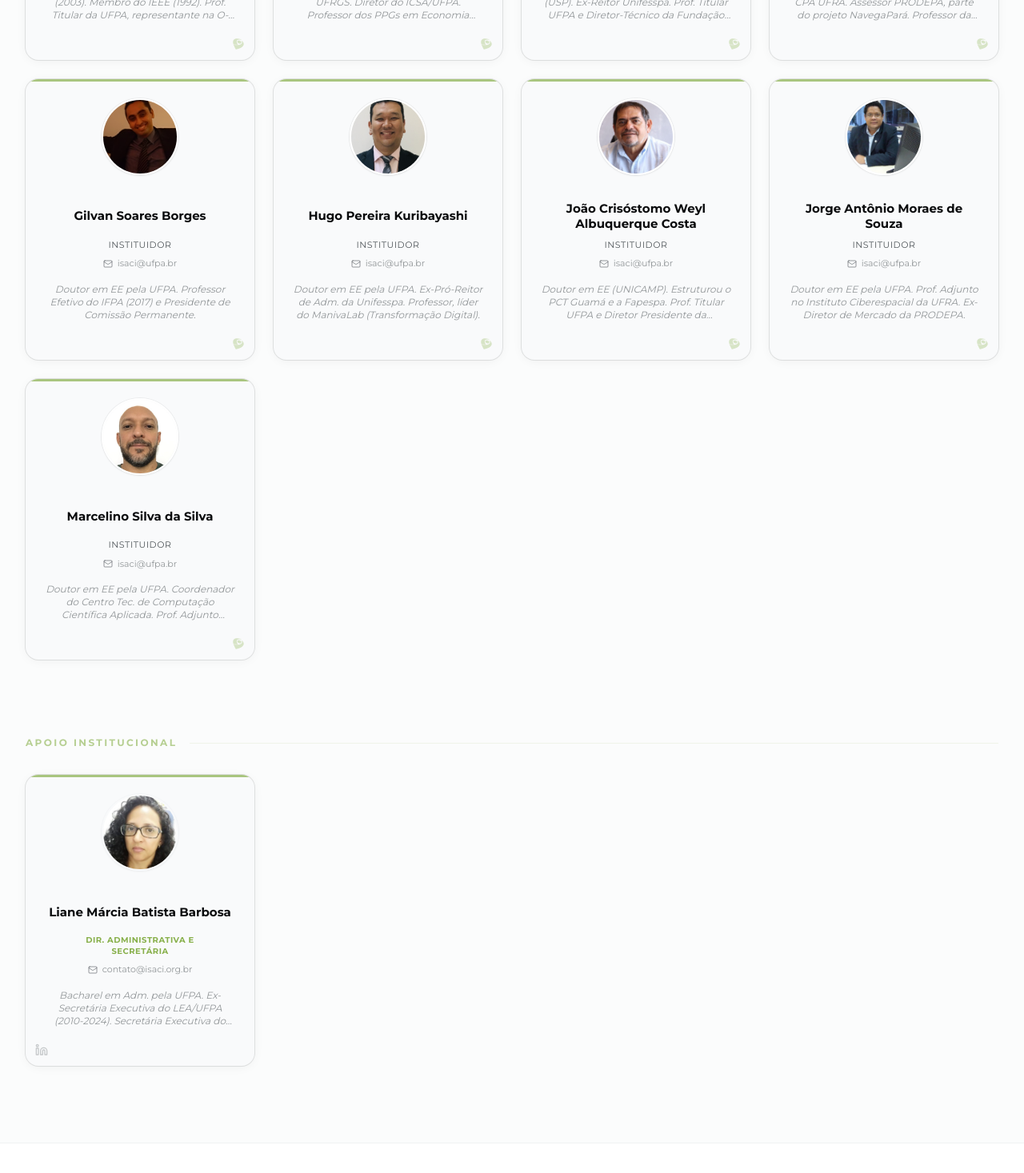
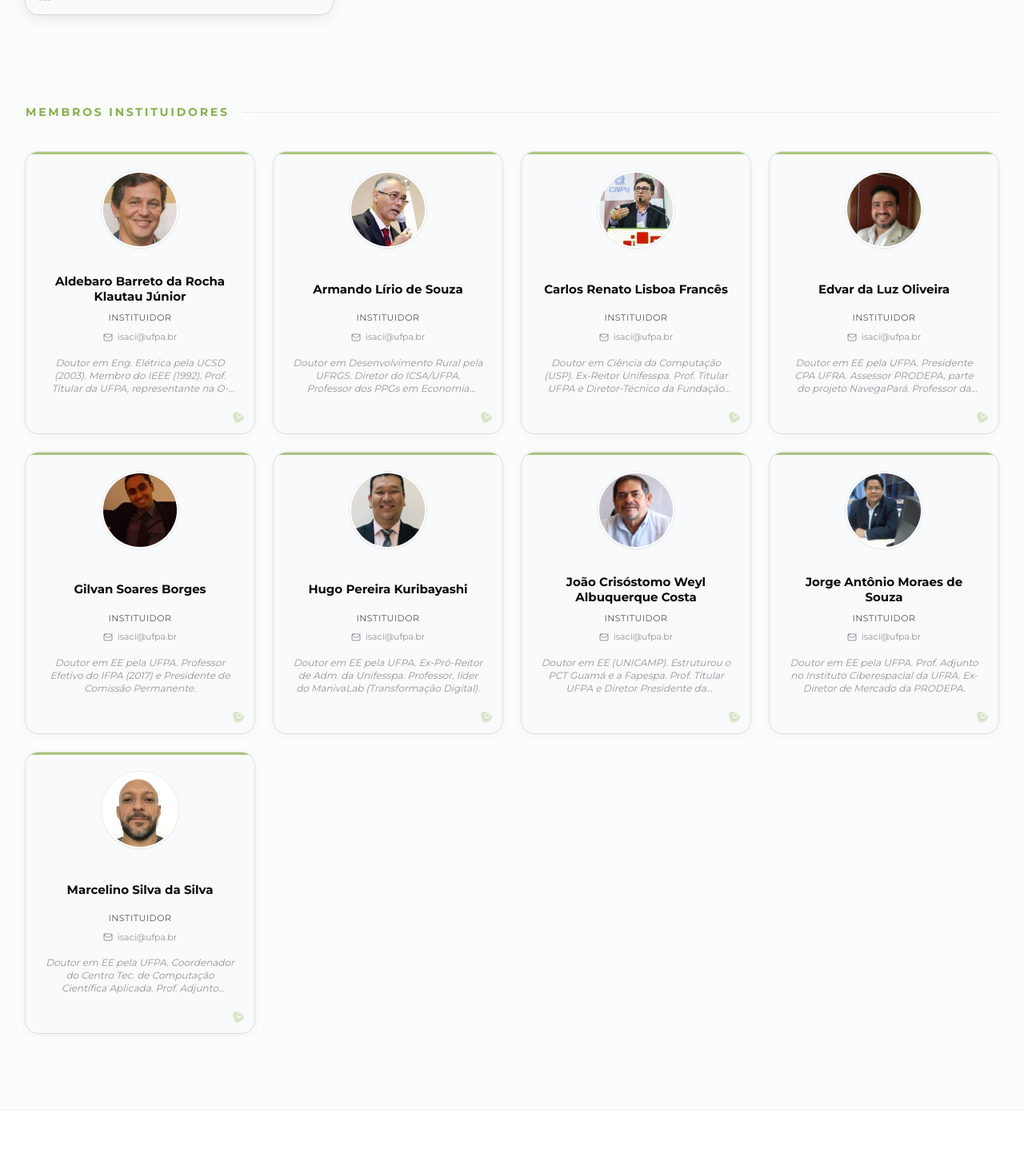
Before and after one commit to Startup-LABCITY/iSACI-Front-end-Web, a Next.js app: page /sobre in a window 1280 px wide. Shown: the part 2380-3847 px from the top of the page at 80% size. Built offline with nearby package versions, Linux system fonts and the light colour scheme.

Commit message:
feat: improvements

```diff
--- a/src/app/sobre/page.tsx
+++ b/src/app/sobre/page.tsx
@@ -85,6 +85,12 @@ export default function SobrePage() {
             image: "/assets/gestores/diretoria/andre_moacir_lage_miranda_upscaled.png",
             bio: "Doutor em EE pela UFPA (2014). Chefe de TI da SEJUDH (2008-2009). Professor do IFPA desde 2008."
         },
+        {
+            name: "Liane Márcia Batista Barbosa", role: "Dir. Administrativa e Secretária",
+            lattes: "", linkedin: "https://www.linkedin.com/in/liane-barbosa-07122824/",
+            image: "/assets/gestores/associados/Liane-Márcia-Batista-Barbosa.png",
+            bio: "Bacharel em Adm. pela UFPA. Ex-Secretária Executiva do LEA/UFPA (2010-2024). Secretária Executiva do iSACI desde 2024."
+        }
     ]
 
     const instituidores = [
@@ -145,12 +151,7 @@ export default function SobrePage() {
     ]
 
     const associados = [
-        {
-            name: "Liane Márcia Batista Barbosa", role: "Dir. Administrativa e Secretária",
-            lattes: "", linkedin: "https://www.linkedin.com/in/liane-barbosa-07122824/",
-            image: "/assets/gestores/associados/Liane-Márcia-Batista-Barbosa.png",
-            bio: "Bacharel em Adm. pela UFPA. Ex-Secretária Executiva do LEA/UFPA (2010-2024). Secretária Executiva do iSACI desde 2024."
-        }
+
     ]
 
     return (
@@ -210,7 +211,7 @@ export default function SobrePage() {
                     {/* Sub-bloco: Diretoria Executiva */}
                     <div className="mt-20">
                         <div className="flex items-center gap-4 mb-12">
-                            <h3 className="text-sm font-bold uppercase tracking-[0.2em] text-[#88b04b]">Diretoria Executiva</h3>
+                            <h3 className="text-sm font-bold uppercase tracking-[0.2em] text-[#88b04b]">Diretoria</h3>
                             <div className="h-px flex-1 bg-[#88b04b]/20" />
                         </div>
                         <div className="grid md:grid-cols-3 gap-8">
@@ -267,7 +268,7 @@ export default function SobrePage() {
                     {/* Sub-bloco: Instituidores */}
                     <div className="mt-28">
                         <div className="flex items-center gap-4 mb-10">
-                            <h3 className="text-sm font-bold uppercase tracking-[0.2em] text-[#88b04b]">Conselho de Instituidores</h3>
+                            <h3 className="text-sm font-bold uppercase tracking-[0.2em] text-[#88b04b]">Membros Instituidores</h3>
                             <div className="h-px flex-1 bg-[#88b04b]/20" />
                         </div>
                         <div className="grid sm:grid-cols-2 lg:grid-cols-4 gap-6">
@@ -302,59 +303,6 @@ export default function SobrePage() {
                                         {membro.lattes && (
                                             <a href={membro.lattes} target="_blank" rel="noreferrer" title="Currículo Lattes">
                                                 <LattesIcon className="h-4 w-4" />
-                                            </a>
-                                        )}
-                                    </div>
-                                </Card>
-                            ))}
-                        </div>
-                    </div>
-
-                    {/* Sub-bloco: Associados */}
-                    <div className="mt-24">
-                        <div className="flex items-center gap-4 mb-8">
-                            <h3 className="text-xs font-bold uppercase tracking-[0.2em] text-[#88b04b]/60">Apoio Institucional</h3>
-                            <div className="h-px flex-1 bg-[#88b04b]/10" />
-                        </div>
-                        <div className="grid sm:grid-cols-2 lg:grid-cols-4 gap-6">
-                            {associados.map((assoc, i) => (
-                                <Card key={i} className="group relative flex flex-col items-center p-6 border-none bg-background shadow-[0_2px_15px_-3px_rgba(0,0,0,0.07)] hover:shadow-[0_10px_25px_-5px_rgba(0,0,0,0.1)] transition-all duration-300">
-                                    <div className="absolute top-0 left-0 right-0 h-[3px] bg-[#88b04b]/70" />
-
-                                    <div className="relative w-24 h-24 mb-4">
-                                        <div className="absolute inset-0 rounded-full overflow-hidden border-2 border-background shadow-xs ring-1 ring-border/20">
-                                            <Image
-                                                src={assoc.image}
-                                                alt={assoc.name}
-                                                fill
-                                                className="object-cover"
-                                            />
-                                        </div>
-                                    </div>
-                                    <div className="text-center flex-1 flex flex-col items-center">
-                                        <h4 className="text-[15px] font-bold text-foreground leading-tight mb-2 min-h-[2.5rem] flex items-center justify-center">{assoc.name}</h4>
-                                        <p className="text-[10px] text-[#88b04b] uppercase tracking-wider mb-2 font-bold max-w-[200px] leading-snug">{assoc.role}</p>
-                                        <div className="flex items-center gap-1.5 text-muted-foreground/60 mb-4 text-[11px]">
-                                            <Mail className="h-3 w-3" />
-                                            <span className="truncate max-w-[120px]">contato@isaci.org.br</span>
-                                        </div>
-                                        <p className="text-xs text-muted-foreground/60 mb-6 italic line-clamp-3">
-                                            {assoc.bio}
-                                        </p>
-                                    </div>
-
-                                    {/* Lattes / LinkedIn links at corners */}
-                                    <div className="absolute bottom-3 right-3 text-[#88b04b]/30 group-hover:text-[#88b04b] transition-colors">
-                                        {assoc.lattes && (
-                                            <a href={assoc.lattes} target="_blank" rel="noreferrer" title="Currículo Lattes">
-                                                <LattesIcon className="h-4 w-4" />
-                                            </a>
-                                        )}
-                                    </div>
-                                    <div className="absolute bottom-3 left-3 text-muted-foreground/30 hover:text-primary transition-colors">
-                                        {assoc.linkedin && (
-                                            <a href={assoc.linkedin} target="_blank" rel="noreferrer" title="LinkedIn">
-                                                <Linkedin className="h-4 w-4" />
                                             </a>
                                         )}
                                     </div>
--- a/src/app/transparencia/page.tsx
+++ b/src/app/transparencia/page.tsx
@@ -17,12 +17,8 @@ export default function TransparenciaPage() {
 
     const documentosGovernanca = [
         { title: "Estatuto Social", desc: "Documento fundador que estabelece os princípios, objetivos e estrutura organizacional do ISACI." },
-        { title: "Código de Ética", desc: "Diretrizes éticas que norteiam todas as atividades e relacionamentos do instituto." },
-        { title: "Política de Governança", desc: "Conjunto de regras e processos que garantem a gestão transparente e responsável." },
-        { title: "Regimento Interno", desc: "Normas internas que regulamentam o funcionamento e as atividades do instituto." },
-        { title: "Política de Conflito de Interesses", desc: "Diretrizes para identificação e gestão de potenciais conflitos de interesse." },
-        { title: "Manual de Compliance", desc: "Procedimentos para assegurar o cumprimento de todas as normas legais e regulamentares." },
-    ]
+        { title: "Política de Inovação", desc: "Diretrizes para identificação e gestão de potenciais conflitos de interesse." },
+     ]
 
     return (
         <div className="flex flex-col min-h-screen">
```
